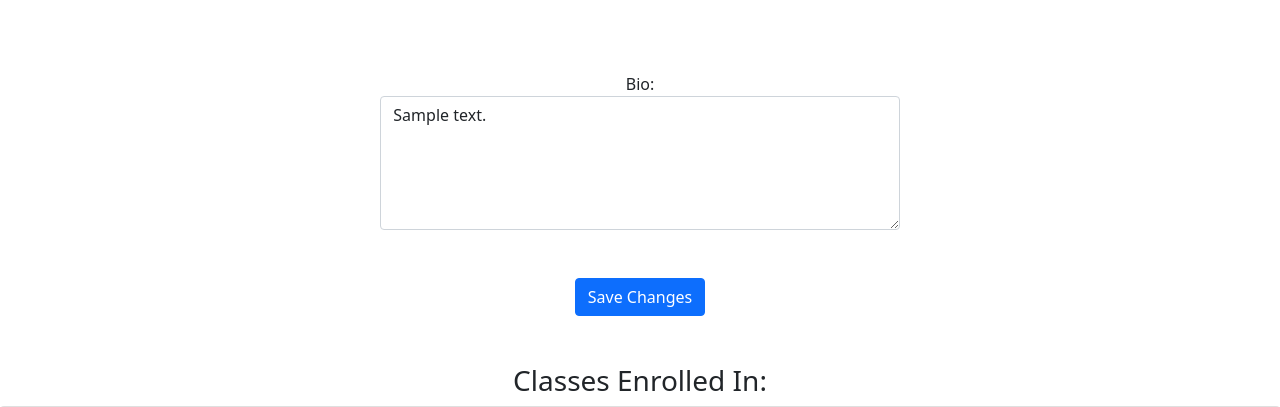
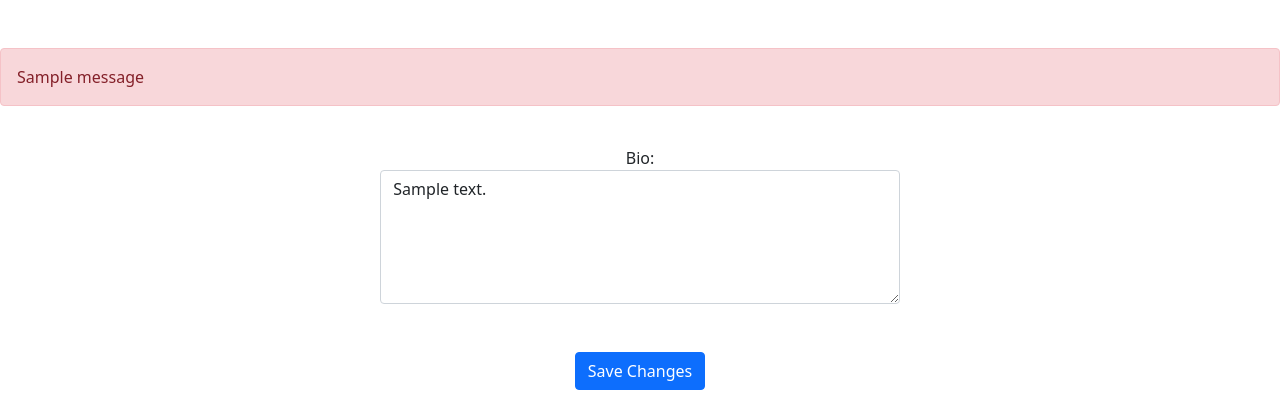
Before and after one commit to uva-cs3240-s22/group-project-b-12, a Django app: page /profiles/profile/ in a window 1280 px wide. Shown: the part 56-463 px from the top of the page. Run offline with Django 4.2, Linux system fonts and the light colour scheme; a user stored in the database is signed in; tables that the repository leaves empty hold one stand-in row (values such as "Sample post"); one stand-in notice (Sample message) is shown; a database or web service that is not in the repository returns one stand-in record (values such as "Sample title"); data that the repository does not hold is empty; some libraries are stand-ins or nearby versions.

Commit message:
fixed sign in message override

```diff
--- a/profiles/templates/profiles/profile.html
+++ b/profiles/templates/profiles/profile.html
@@ -9,6 +9,10 @@
 {% if messages %}
   {% for message in messages %}
   {% if message.level == DEFAULT_MESSAGE_LEVELS.ERROR %}
+    <div class="alert alert-danger" role="alert">
+      {{message}}
+    </div>
+  {% else %}
     <div class="alert alert-danger" role="alert">
       {{message}}
     </div>
```
